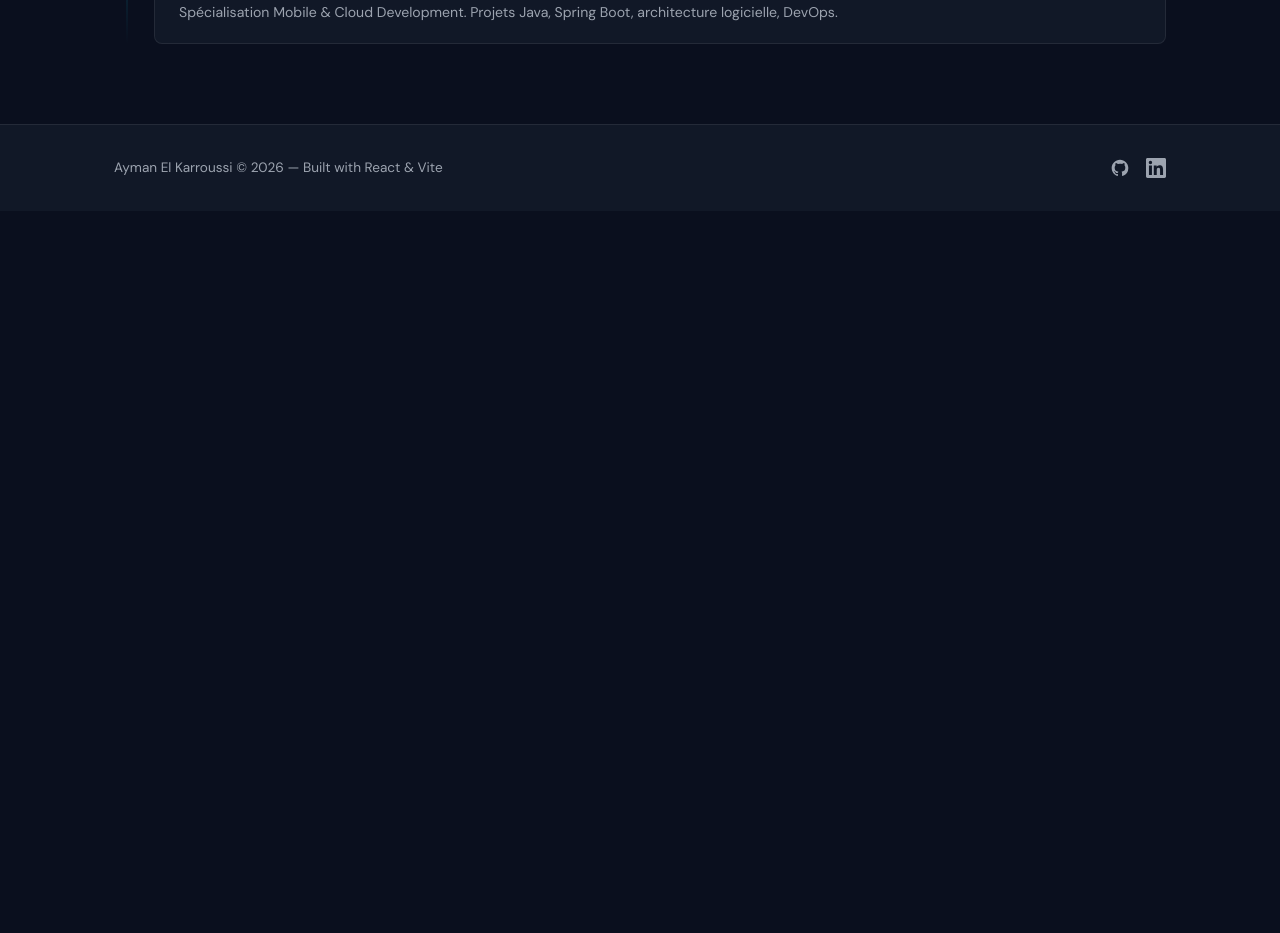
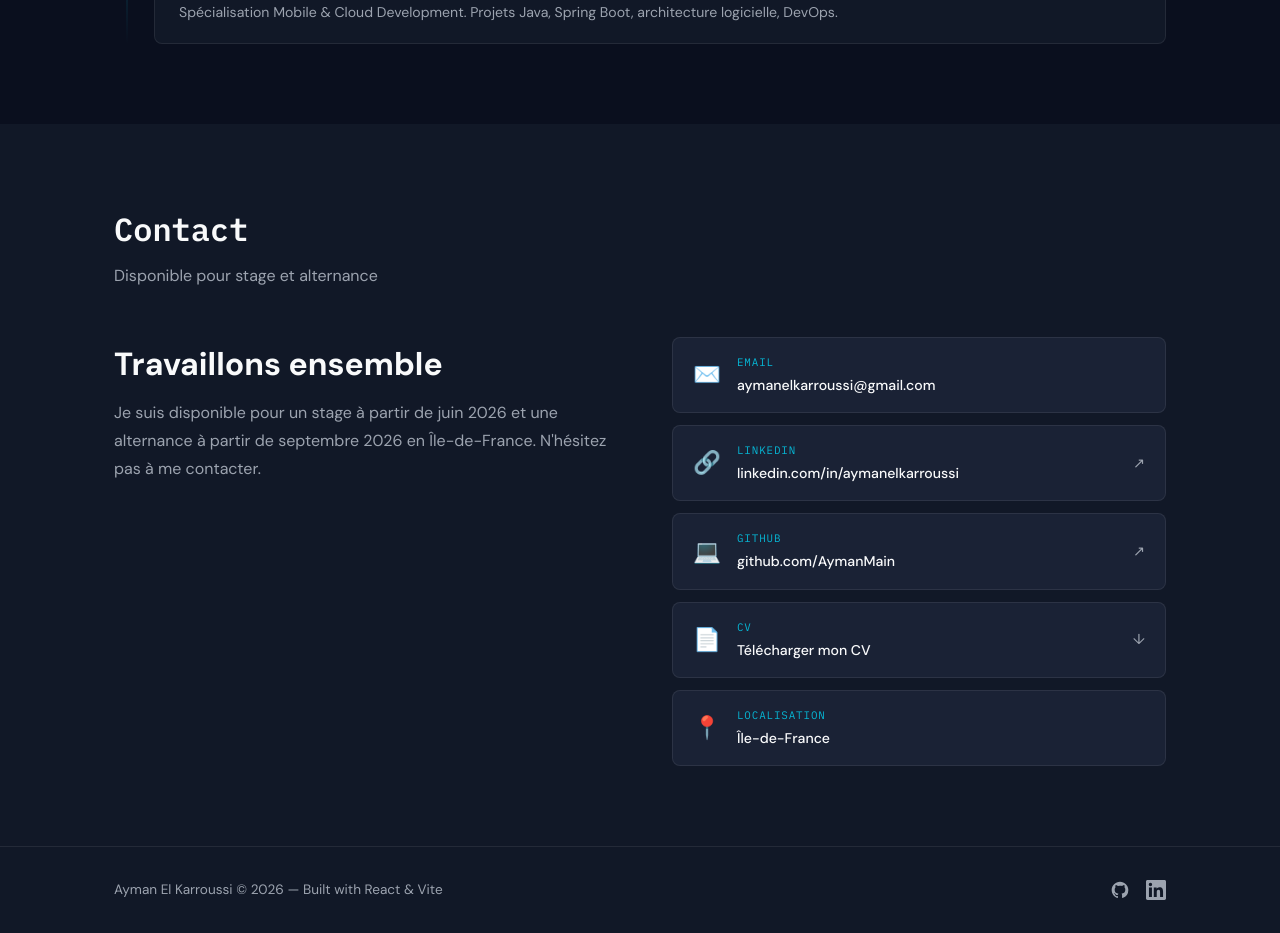
Before and after one commit to AymanMain/ayman-portfolio, a React (Vite) app: page / in a window 1280 px wide. Shown: the part 4580-5513 px from the top of the page. Before the commit the page ends 4791 px from the top, so only its background shows below. Built offline with nearby package versions, Linux system fonts and the light colour scheme.

Commit message:
feat(contact): add contact section with links

```diff
--- a/src/sections/Contact.jsx
+++ b/src/sections/Contact.jsx
@@ -1,3 +1,101 @@
+import SectionTitle from '../components/SectionTitle'
+import styles from './Contact.module.css'
+
+const CONTACT = {
+  email: 'aymanelkarroussi@gmail.com',
+  linkedin: 'https://linkedin.com/in/aymanelkarroussi',
+  github: 'https://github.com/AymanMain',
+  cv: '/cv-ayman.pdf',
+}
+
+const CARDS = [
+  {
+    icon: '✉️',
+    label: 'Email',
+    text: CONTACT.email,
+    href: `mailto:${CONTACT.email}`,
+    external: false,
+  },
+  {
+    icon: '🔗',
+    label: 'LinkedIn',
+    text: 'linkedin.com/in/aymanelkarroussi',
+    href: CONTACT.linkedin,
+    external: true,
+  },
+  {
+    icon: '💻',
+    label: 'GitHub',
+    text: 'github.com/AymanMain',
+    href: CONTACT.github,
+    external: true,
+  },
+  {
+    icon: '📄',
+    label: 'CV',
+    text: 'Télécharger mon CV',
+    href: CONTACT.cv,
+    download: true,
+  },
+  {
+    icon: '📍',
+    label: 'Localisation',
+    text: 'Île-de-France',
+    href: null,
+  },
+]
+
 export default function Contact() {
-  return <section id="contact"></section>
+  return (
+    <section id="contact" className={`${styles.contact} section-padding`} style={{ scrollMarginTop: '64px' }}>
+      <div className="container">
+        <SectionTitle>Contact</SectionTitle>
+        <p className="section-subtitle">Disponible pour stage et alternance</p>
+
+        <div className={styles.grid}>
+          <div className={styles.cta}>
+            <h3 className={styles.ctaTitle}>Travaillons ensemble</h3>
+            <p className={styles.ctaText}>
+              Je suis disponible pour un stage à partir de juin 2026 et une alternance à partir
+              de septembre 2026 en Île-de-France. N'hésitez pas à me contacter.
+            </p>
+          </div>
+
+          <div className={styles.cards}>
+            {CARDS.map(({ icon, label, text, href, external, download }) => {
+              if (!href) {
+                return (
+                  <div key={label} className={`${styles.card} ${styles.cardStatic}`}>
+                    <span className={styles.cardIcon}>{icon}</span>
+                    <div>
+                      <p className={styles.cardLabel}>{label}</p>
+                      <p className={styles.cardText}>{text}</p>
+                    </div>
+                  </div>
+                )
+              }
+              return (
+                <a
+                  key={label}
+                  href={href}
+                  className={styles.card}
+                  target={external ? '_blank' : undefined}
+                  rel={external ? 'noopener noreferrer' : undefined}
+                  download={download || undefined}
+                >
+                  <span className={styles.cardIcon}>{icon}</span>
+                  <div>
+                    <p className={styles.cardLabel}>{label}</p>
+                    <p className={styles.cardText}>{text}</p>
+                  </div>
+                  {external && <span className={styles.externalArrow}>↗</span>}
+                  {download && <span className={styles.externalArrow}>↓</span>}
+                </a>
+              )
+            })}
+          </div>
+        </div>
+      </div>
+    </section>
+  )
 }
--- /dev/null
+++ b/src/sections/Contact.module.css
@@ -0,0 +1,95 @@
+.contact {
+  background: var(--color-surface);
+}
+
+.grid {
+  display: grid;
+  grid-template-columns: 1fr 1fr;
+  gap: 4rem;
+  align-items: start;
+}
+
+.cta {
+  padding-top: 0.5rem;
+}
+
+.ctaTitle {
+  font-size: clamp(1.5rem, 3vw, 2rem);
+  font-weight: 700;
+  color: var(--color-text);
+  margin-bottom: 1rem;
+  line-height: 1.2;
+}
+
+.ctaText {
+  color: var(--color-text-muted);
+  line-height: 1.75;
+  font-size: 1rem;
+}
+
+.cards {
+  display: flex;
+  flex-direction: column;
+  gap: 0.75rem;
+}
+
+.card {
+  display: flex;
+  align-items: center;
+  gap: 1rem;
+  background: var(--color-surface-2);
+  border: 1px solid var(--color-border);
+  border-radius: var(--radius);
+  padding: 1rem 1.25rem;
+  transition: border-color 0.2s, background 0.2s;
+  text-decoration: none;
+  color: inherit;
+  position: relative;
+}
+
+.card:not(.cardStatic):hover {
+  border-color: var(--color-accent);
+  background: rgba(59, 130, 246, 0.05);
+}
+
+.card:focus-visible {
+  outline: 2px solid var(--color-accent);
+  outline-offset: 3px;
+}
+
+.cardStatic {
+  cursor: default;
+}
+
+.cardIcon {
+  font-size: 1.4rem;
+  flex-shrink: 0;
+}
+
+.cardLabel {
+  font-family: var(--font-mono);
+  font-size: 0.68rem;
+  color: var(--color-accent-cyan);
+  text-transform: uppercase;
+  letter-spacing: 0.08em;
+  margin-bottom: 0.15rem;
+}
+
+.cardText {
+  font-size: 0.88rem;
+  color: var(--color-text);
+  font-weight: 500;
+}
+
+.externalArrow {
+  margin-left: auto;
+  color: var(--color-text-muted);
+  font-size: 0.9rem;
+}
+
+@media (max-width: 768px) {
+  .grid {
+    grid-template-columns: 1fr;
+    gap: 2.5rem;
+  }
+}
```
